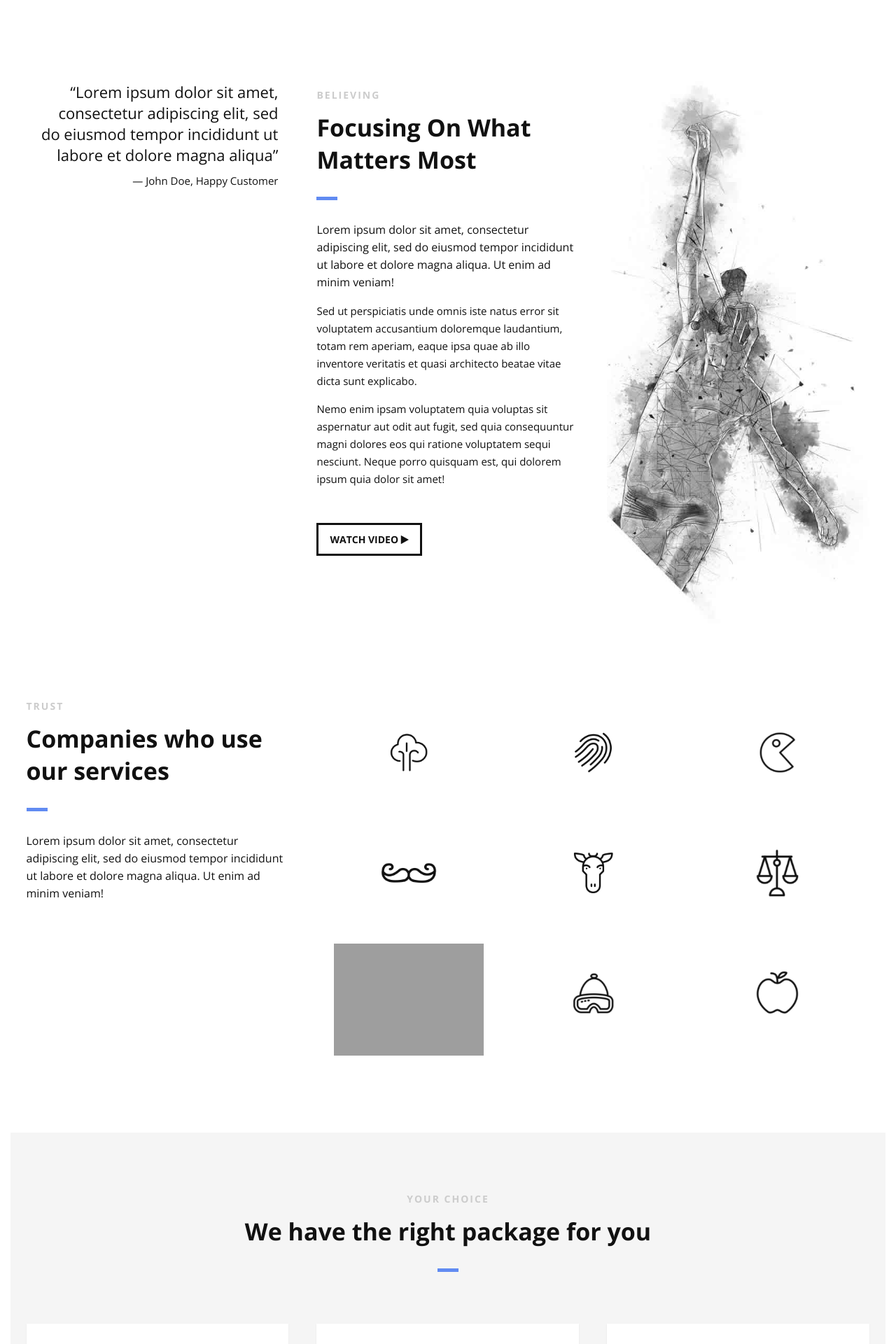
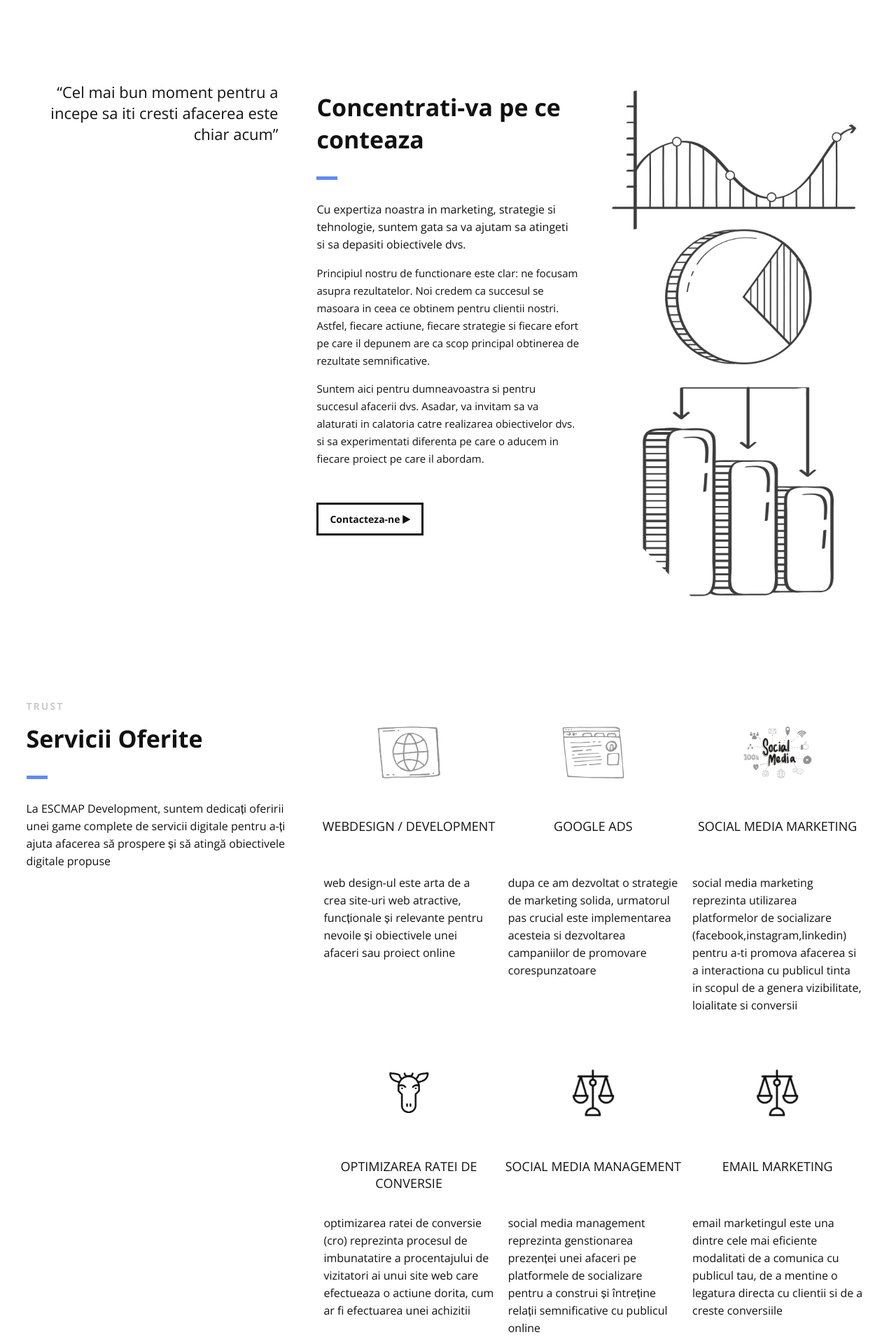
Before and after one commit to Stilledood/EscMapSite, a Django app: page / in a window 1280 px wide. Shown: the part 1760-3680 px from the top of the page at 70% size. Run offline with Django 4.2, Linux system fonts and the light colour scheme; grey boxes are pictures that could not be loaded.

Commit message:
Added Services

```diff
--- a/EscMap/static/css/namari-color.css
+++ b/EscMap/static/css/namari-color.css
@@ -124,7 +124,7 @@ a:hover, #header.nav-solid nav a:hover {
 /* Banner Background and Text Colors */
 
 #banner {
-    background: url("../images/banner-images/baznner_1.jpg") no-repeat center top;
+    background: url("../images/main_banner.jpg") no-repeat center top;
     background-size:cover;
 }
 
--- a/EscMap/templates/homepage.html
+++ b/EscMap/templates/homepage.html
@@ -158,7 +158,7 @@
                         <img src="{% static 'images/steps/3.jpg' %}" alt="Company"/>
                         <div class="client-overlay"><span>Tree</span></div>
                         <div class="icon-block-description">
-                            <h4 align="center">Implementarea strategiei si dezvoltarea campaniilor</h4>
+                            <h4 align="center" >Implementarea strategiei si dezvoltarea campaniilor</h4>
                             <p class="section-subtitle" align="left">Dupa ce am dezvoltat o strategie de marketing solida, urmatorul pas crucial este implementarea acesteia si dezvoltarea campaniilor de promovare corespunzatoare. Aceasta reprezinta etapa in care transformam planurile si obiectivele in actiuni concrete</p>
                         </div>
                     </a>
@@ -192,10 +192,8 @@
                 <div class="col-3">
                     <!--User Testimonial-->
                     <blockquote class="testimonial text-right bigtest">
-                        <q>Lorem ipsum dolor sit amet, consectetur adipiscing elit, sed do eiusmod tempor incididunt ut
-                            labore
-                            et dolore magna aliqua</q>
-                        <footer>— John Doe, Happy Customer</footer>
+                        <q>Cel mai bun moment pentru a incepe sa iti cresti afacerea este chiar acum</q>
+
                     </blockquote>
                     <!-- End of Testimonial-->
 
@@ -205,29 +203,24 @@
                 <!--Content of the Right Side-->
                 <div class="col-3">
                     <div class="section-heading">
-                        <h3>BELIEVING</h3>
-                        <h2 class="section-title">Focusing On What Matters Most</h2>
-                        <p class="section-subtitle">Lorem ipsum dolor sit amet, consectetur adipiscing elit, sed do
-                            eiusmod tempor incididunt ut labore et dolore magna aliqua. Ut enim ad minim veniam!</p>
+
+                        <h2 class="section-title">Concentrati-va pe ce conteaza</h2>
+                        <p class="section-subtitle">Cu expertiza noastra in marketing, strategie si tehnologie, suntem gata sa va ajutam sa atingeti si sa depasiti obiectivele dvs.</p>
                     </div>
-                    <p>Sed ut perspiciatis unde omnis iste natus error sit voluptatem accusantium doloremque laudantium,
-                        totam rem aperiam, eaque ipsa quae ab illo inventore veritatis et quasi architecto beatae vitae
-                        dicta sunt explicabo.
+                    <p>Principiul nostru de functionare este clar: ne focusam asupra rezultatelor. Noi credem ca succesul se masoara in ceea ce obtinem pentru clientii nostri. Astfel, fiecare actiune, fiecare strategie si fiecare efort pe care il depunem are ca scop principal obtinerea de rezultate semnificative.
                     </p>
                     <p>
-                        Nemo enim ipsam voluptatem quia voluptas sit aspernatur aut odit aut fugit, sed quia
-                        consequuntur magni dolores eos qui ratione voluptatem sequi nesciunt.
-                        Neque porro quisquam est, qui dolorem ipsum quia dolor sit amet!
+                        Suntem aici pentru dumneavoastra si pentru succesul afacerii dvs. Asadar, va invitam sa va alaturati in calatoria catre realizarea obiectivelor dvs. si sa experimentati diferenta pe care o aducem in fiecare proiect pe care il abordam.
                     </p>
                     <!-- Just replace the Video ID "UYJ5IjBRlW8" with the ID of your video on YouTube (Found within the URL) -->
                     <a href="#" data-videoid="UYJ5IjBRlW8" data-videosite="youtube" class="button video link-lightbox">
-                        WATCH VIDEO <i class="fa fa-play" aria-hidden="true"></i>
+                        Contacteza-ne <i class="fa fa-play" aria-hidden="true"></i>
                     </a>
                 </div>
                 <!--End Content Right Side-->
 
                 <div class="col-3">
-                    <img src="{% static 'images/dancer.jpg' %}" alt="Dancer"/>
+                    <img src="{% static 'images/graph.jpg' %}" alt="Dancer"/>
                 </div>
 
             </div>
@@ -244,10 +237,8 @@
 
                     <div class="section-heading">
                         <h3>TRUST</h3>
-                        <h2 class="section-title">Companies who use our services</h2>
-                        <p class="section-subtitle">Lorem ipsum dolor sit amet, consectetur adipiscing elit, sed do
-                            eiusmod
-                            tempor incididunt ut labore et dolore magna aliqua. Ut enim ad minim veniam!</p>
+                        <h2 class="section-title">Servicii Oferite</h2>
+                        <p class="section-subtitle">La ESCMAP Development, suntem dedicați oferirii unei game complete de servicii digitale pentru a-ți ajuta afacerea să prospere și să atingă obiectivele digitale propuse</p>
                     </div>
 
                 </div>
@@ -255,123 +246,101 @@
                 <div class="col-2-3">
 
                     <a href="#" class="col-3">
-                        <img src="{% static 'images/company-images/company-logo1.png' %}" alt="Company"/>
-                        <div class="client-overlay"><span>Tree</span></div>
+                        <img src="{% static 'images/services/web_development.jpg' %}" alt="Company"/>
+                        <div class="client-overlay"><span>Webdesign / development</span></div>
+                         <div class="icon-block-description">
+                            <h4 align="center" >Webdesign / development<br></br></h4>
+                            <p class="section-subtitle" align="left" style="text-transform:lowercase; padding: 10px ; border :2px red">Web design-ul este arta de a crea site-uri web atractive, funcționale și relevante pentru nevoile și obiectivele unei afaceri sau proiect online</p>
+                        </div>
                     </a>
                     <a href="#" class="col-3">
-                        <img src="{% static 'images/company-images/company-logo2.png' %}" alt="Company"/>
-                        <div class="client-overlay"><span>Fingerprint</span></div>
+                        <img src="{% static 'images/services/google_ads.jpg' %}" alt="Company"/>
+                        <div class="client-overlay"><span>Google Ads</span></div>
+                        <div class="icon-block-description">
+                            <h4 align="center" >GOOGLE ADS<br></br></h4>
+                            <p class="section-subtitle" align="left" style="text-transform:lowercase ; padding: 10px ; border :2px red" >Dupa ce am dezvoltat o strategie de marketing solida, urmatorul pas crucial este implementarea acesteia si dezvoltarea campaniilor de promovare corespunzatoare</p>
+                        </div>
                     </a>
                     <a href="#" class="col-3">
-                        <img src="{% static 'images/company-images/company-logo3.png' %}" alt="Company"/>
-                        <div class="client-overlay"><span>The Man</span></div>
-                    </a>
-                    <a href="#" class="col-3">
-                        <img src="{% static 'images/company-images/company-logo4.png' %}" alt="Company"/>
-                        <div class="client-overlay"><span>Mustache</span></div>
+                        <img src="{% static 'images/services/socila_media_management.jpg' %}" alt="Company"/>
+                        <div class="client-overlay"><span>Social Media Marketing</span></div>
+                        <div class="icon-block-description">
+                            <h4 align="center" >Social Media Marketing<br></br></h4>
+                            <p class="section-subtitle" align="left" style="text-transform:lowercase ; padding: 10px ; border :2px red" >Social Media Marketing reprezinta utilizarea platformelor de socializare (Facebook,Instagram,LinkedIn) pentru a-ti promova afacerea si a interactiona cu publicul tinta in scopul de a genera vizibilitate, loialitate si conversii</p>
+                        </div>
                     </a>
                     <a href="#" class="col-3">
                         <img src="{% static 'images/company-images/company-logo5.png' %}" alt="Company"/>
                         <div class="client-overlay"><span>Goat</span></div>
+                        <div class="client-overlay"><span>Optimizarea ratei de conversie</span></div>
+                        <div class="icon-block-description">
+                            <h4 align="center" >Optimizarea ratei de conversie</h4>
+                            <p class="section-subtitle" align="left" style="text-transform:lowercase ; padding: 10px ; border :2px red" >Optimizarea ratei de conversie (CRO) reprezinta procesul de imbunatatire a procentajului de vizitatori ai unui site web care efectueaza o actiune dorita, cum ar fi efectuarea unei achizitii</p>
+                        </div>
                     </a>
                     <a href="#" class="col-3">
                         <img src="{% static 'images/company-images/company-logo6.png' %}" alt="Company"/>
                         <div class="client-overlay"><span>Justice</span></div>
+                        <div class="client-overlay"><span>Social Media Management</span></div>
+                        <div class="icon-block-description">
+                            <h4 align="center" >Social Media Management<br></br></h4>
+                            <p class="section-subtitle" align="left" style="text-transform:lowercase ; padding: 10px ; border :2px red" >Social Media Management reprezinta genstionarea prezenței unei afaceri pe platformele de socializare pentru a construi și întreține relații semnificative cu publicul online</p>
+                        </div>
                     </a>
                     <a href="#" class="col-3">
-                        <img src="' %}images/company-images/company-logo7.png' %}" alt="Company"/>
+                        <img src="{% static 'images/company-images/company-logo6.png' %}" alt="Company"/>
                         <div class="client-overlay"><span>Ball</span></div>
+                        <div class="client-overlay"><span>Email Marketing</span></div>
+                        <div class="icon-block-description">
+                            <h4 align="center" >Email Marketing<br></br></h4>
+                            <p class="section-subtitle" align="left" style="text-transform:lowercase ; padding: 10px ; border :2px red" >Email marketingul este una dintre cele mai eficiente modalitati de a comunica cu publicul tau, de a mentine o legatura directa cu clientii si de a creste conversiile</p>
+                        </div>
                     </a>
-                    <a href="#" class="col-3">
-                        <img src="{% static 'images/company-images/company-logo8.png' %}" alt="Company"/>
-                        <div class="client-overlay"><span>Cold</span></div>
-                    </a>
+                </div>
+                <div class="col-3">
 
-                    <a href="#" class="col-3">
-                        <img src="{% static 'images/company-images/company-logo9.png' %}" alt="Company"/>
-                        <div class="client-overlay"><span>Cold</span></div>
-                    </a>
+                    <div class="section-heading">
+                        <h3>TRUST</h3>
+                        <h2 class="section-title"></h2>
+                        <p class="section-subtitle"></p>
+                    </div>
 
                 </div>
 
+                <div class="col-2-3">
+
+                    <a href="#" class="col-3">
+                        <img src="{% static 'images/services/web_development.jpg' %}" alt="Company"/>
+                        <div class="client-overlay"><span>Webdesign / development</span></div>
+                         <div class="icon-block-description">
+                            <h4 align="center" >Webdesign / development<br></br></h4>
+                            <p class="section-subtitle" align="left" style="text-transform:lowercase; padding: 10px ; border :2px red">Web design-ul este arta de a crea site-uri web atractive, funcționale și relevante pentru nevoile și obiectivele unei afaceri sau proiect online</p>
+                        </div>
+                    </a>
+                    <a href="#" class="col-3">
+                        <img src="{% static 'images/services/google_ads.jpg' %}" alt="Company"/>
+                        <div class="client-overlay"><span>Google Ads</span></div>
+                        <div class="icon-block-description">
+                            <h4 align="center" >GOOGLE ADS<br></br></h4>
+                            <p class="section-subtitle" align="left" style="text-transform:lowercase ; padding: 10px ; border :2px red" >Dupa ce am dezvoltat o strategie de marketing solida, urmatorul pas crucial este implementarea acesteia si dezvoltarea campaniilor de promovare corespunzatoare</p>
+                        </div>
+                    </a>
+                    <a href="#" class="col-3">
+                        <img src="{% static 'images/services/socila_media_management.jpg' %}" alt="Company"/>
+                        <div class="client-overlay"><span>Social Media Marketing</span></div>
+                        <div class="icon-block-description">
+                            <h4 align="center" >Social Media Marketing<br></br></h4>
+                            <p class="section-subtitle" align="left" style="text-transform:lowercase ; padding: 10px ; border :2px red" >Social Media Marketing reprezinta utilizarea platformelor de socializare (Facebook,Instagram,LinkedIn) pentru a-ti promova afacerea si a interactiona cu publicul tinta in scopul de a genera vizibilitate, loialitate si conversii</p>
+                        </div>
+                    </a>
+
+
             </div>
+
         </section>
         <!--End of Clients-->
 
-        <!--Pricing Tables-->
-        <section id="pricing" class="secondary-color text-center scrollto clearfix ">
-            <div class="row clearfix">
 
-                <div class="section-heading">
-                    <h3>YOUR CHOICE</h3>
-                    <h2 class="section-title">We have the right package for you</h2>
-                </div>
-
-                <!--Pricing Block-->
-                <div class="pricing-block col-3 wow fadeInUp" data-wow-delay="0.4s">
-                    <div class="pricing-block-content">
-                        <h3>Personal</h3>
-                        <p class="pricing-sub">The standard version</p>
-                        <div class="pricing">
-                            <div class="price"><span>$</span>19</div>
-                            <p>Lorem ipsum dolor sit amet, consectetur adipiscing elit</p>
-                        </div>
-                        <ul>
-                            <li>5 Downloads</li>
-                            <li>2 Extensions</li>
-                            <li>Tutorials</li>
-                            <li>Forum Support</li>
-                            <li>1 year free updates</li>
-                        </ul>
-                        <a href="#" class="button">BUY TODAY</a>
-                    </div>
-                </div>
-                <!--End Pricing Block-->
-
-                <!--Pricing Block-->
-                <div class="pricing-block featured col-3 wow fadeInUp" data-wow-delay="0.6s">
-                    <div class="pricing-block-content">
-                        <h3>Student</h3>
-                        <p class="pricing-sub">Most popular choice</p>
-                        <div class="pricing">
-                            <div class="price"><span>$</span>29</div>
-                            <p>Lorem ipsum dolor sit amet, consectetur adipiscing elit</p>
-                        </div>
-                        <ul>
-                            <li>15 Downloads</li>
-                            <li>5 Extensions</li>
-                            <li>Tutorials with Files</li>
-                            <li>Forum Support</li>
-                            <li>2 years free updates</li>
-                        </ul>
-                        <a href="#" class="button">BUY TODAY</a>
-                    </div>
-                </div>
-                <!--End Pricing Block-->
-
-                <!--Pricing Block-->
-                <div class="pricing-block col-3 wow fadeInUp" data-wow-delay="0.8s">
-                    <div class="pricing-block-content">
-                        <h3>Business</h3>
-                        <p class="pricing-sub">For the whole team</p>
-                        <div class="pricing">
-                            <div class="price"><span>$</span>49</div>
-                            <p>Lorem ipsum dolor sit amet, consectetur adipiscing elit</p>
-                        </div>
-                        <ul>
-                            <li>Unlimited Downloads</li>
-                            <li>Unlimited Extensions</li>
-                            <li>HD Video Tutorials</li>
-                            <li>Chat Support</li>
-                            <li>Lifetime free updates</li>
-                        </ul>
-                        <a href="#" class="button">BUY TODAY</a>
-                    </div>
-                </div>
-                <!--End Pricing Block-->
-
-            </div>
-        </section>
         <!--End of Pricing Tables-->
 
     </main>
```
Also changed, not shown: EscMap/static/images/graph.jpg (added), EscMap/static/images/main_banner.jpg (added), EscMap/static/images/services/google_ads.jpg, EscMap/static/images/services/socila_media_management.jpg, EscMap/static/images/services/web_development.jpg.
